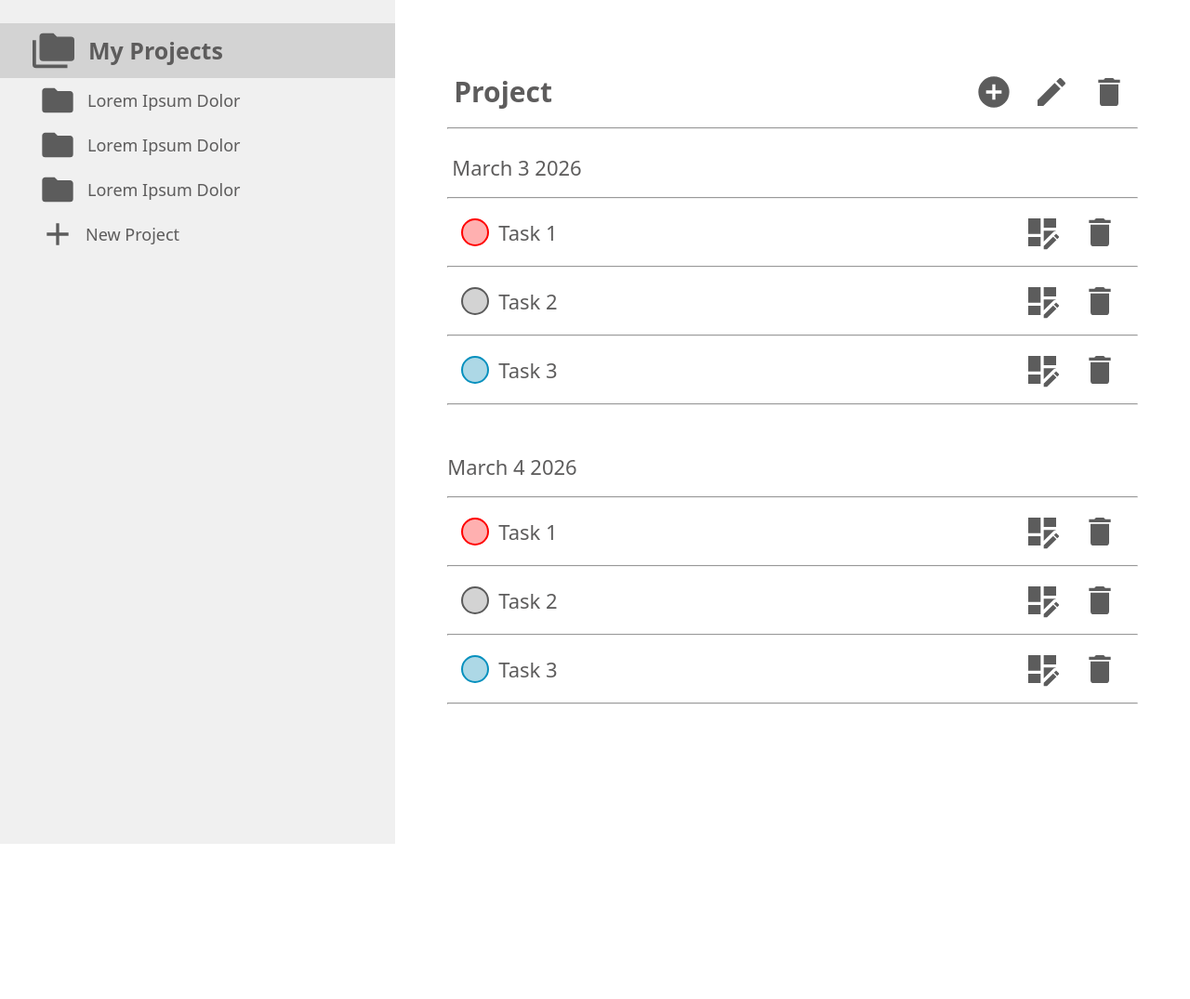
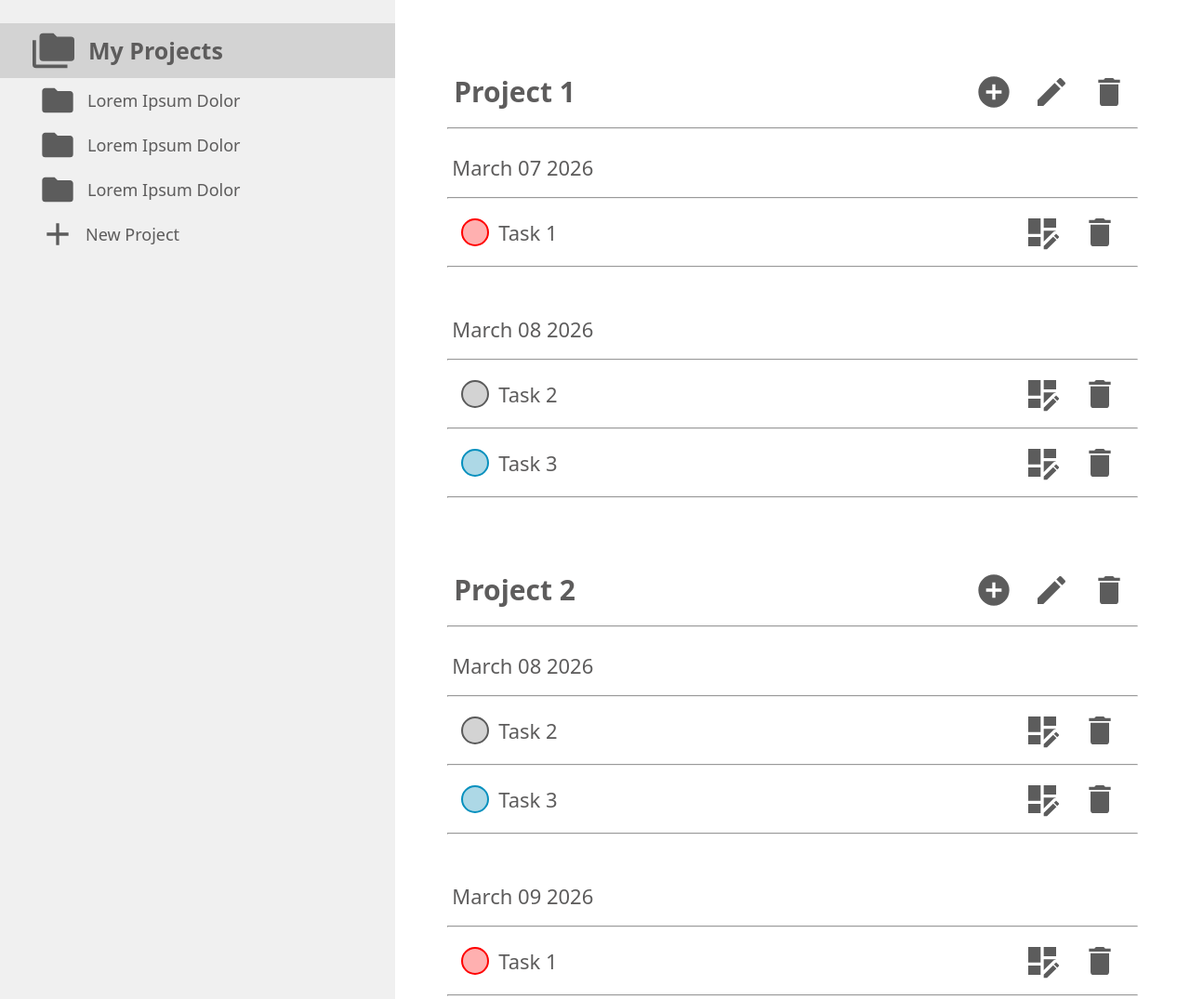
Before and after one commit to BrandonFitzpatricc/todo-list, a website built with webpack: page src/template.html in a window 1280 px wide. Shown: the top 1075 px of the page at 93% size. Before the commit the page ends 908 px from the top, so only its background shows below. Built offline with nearby package versions, Linux system fonts and the light colour scheme.

Commit message:
Write necessary functions for displaying open projects

```diff
--- a/src/scripts/index.js
+++ b/src/scripts/index.js
@@ -1,5 +1,17 @@
 import "../stylesheets/custom-reset.css";
 import "../stylesheets/style.css";
 
-import {addProject, deleteProject, findProject, toggleProject,
-        openAllProjects, getOpenProjects} from "./project-manager.js";
+import { projects, addProject } from "./project-manager.js";
+import { displayOpenProjects } from "./screen-controller.js";
+
+addProject("Project 1");
+projects[0].addTask("Task 1", "Description", "Mar 07 2026", "important");
+projects[0].addTask("Task 2", "Description", "Mar 08 2026", "semi-important");
+projects[0].addTask("Task 3", "Description", "Mar 08 2026", "not-important");
+
+addProject("Project 2");
+projects[1].addTask("Task 1", "Description", "Mar 09 2026", "important");
+projects[1].addTask("Task 2", "Description", "Mar 08 2026", "semi-important");
+projects[1].addTask("Task 3", "Description", "Mar 08 2026", "not-important");
+
+displayOpenProjects();
--- a/src/scripts/project-manager.js
+++ b/src/scripts/project-manager.js
@@ -40,5 +40,5 @@ const getOpenProjects = () => {
 
 const maxProjects = () => projects.length > 15;
 
-export { addProject, deleteProject, findProject, toggleProject,
+export { projects, addProject, deleteProject, findProject, toggleProject,
          openAllProjects, getOpenProjects, maxProjects };
--- a/src/scripts/project.js
+++ b/src/scripts/project.js
@@ -39,8 +39,8 @@ class Project {
         this.#isOpen = !this.#isOpen;
     }
 
-    addTask(title, description, dueDate, priority) {
-        this.#tasks.push(new Task(title, description, dueDate, priority));
+    addTask(name, description, date, priority) {
+        this.#tasks.push(new Task(name, description, date, priority));
     }
 
     deleteTask(id) {
@@ -51,10 +51,10 @@ class Project {
         this.#tasks.find(task => task.id === id);
     }
 
-    // Tasks are sorted by due date before being displayed so that they can be
+    // Tasks are sorted by date before being displayed so that they can be
     // grouped by these dates. Each date group is displayed in order.
     sortTasks() {
-        return this.#tasks.sort((task1, task2) => compareAsc(task1.dueDate, task2.dueDate));
+        return this.#tasks.sort((task1, task2) => compareAsc(task1.date, task2.date));
     }
 }
 
--- /dev/null
+++ b/src/scripts/screen-controller.js
@@ -0,0 +1,105 @@
+import addTask from "../icons/add-task.svg";
+import edit from "../icons/edit.svg"
+import trashCan from "../icons/delete.svg";
+import expandTask from "../icons/expand-task.svg";
+
+import { format } from "date-fns";
+
+import { getOpenProjects } from "./project-manager.js";
+import { createElement, Attribute } from "./element-factory.js";
+
+const mainContent = document.querySelector("#main-content");
+
+const displayOpenProjects = () => {
+    getOpenProjects().forEach(project => {
+        mainContent.appendChild(createProjectDisplay(project));
+    });
+}
+
+function createProjectDisplay(project) {
+    const projectDisplay = createElement("div", "", new Attribute("class", "project"));
+
+    const projectHeading = createElement("div", "",
+        new Attribute("class", "heading project-heading")
+    );
+
+    // The project name is created as an input rather than a div to allow it to be editable.
+    const projectName = createElement("input", "",
+        new Attribute("class", "name project-name"),
+        new Attribute("type", "text"),
+        new Attribute("value", project.name),
+        new Attribute("maxlength", "24"),
+        new Attribute("readonly")
+    );
+
+    const addTaskBtn = createIconBtn(addTask, "icon of a plus sign inside of a circle");
+
+    const editProjectBtn = createIconBtn(edit, "icon of a pen");
+
+    const deleteProjectBtn = createIconBtn(trashCan, "icon of a trash can");
+
+    projectHeading.append(projectName, addTaskBtn, editProjectBtn, deleteProjectBtn);
+
+    projectDisplay.append(projectHeading, createElement("hr", ""));
+
+    // Tasks within a project display are grouped by date. A task group will be created
+    // for each unique date within the tasks, and every task sharing that date will be
+    // added to the group.
+    let date = new Date(), taskGroup;
+    project.sortTasks().forEach(task => {
+        if(task.date.toDateString() !== date.toDateString()) {
+            date = task.date;
+
+            taskGroup = createElement("div", "", new Attribute("class", "task-group"));
+
+            projectDisplay.appendChild(taskGroup);
+
+            taskGroup.append(createElement("div", format(date, "MMMM dd yyyy"),
+                new Attribute("class", "date-heading")), createElement("hr", "")
+            );
+        }
+
+        taskGroup.append(createTaskDisplay(task), createElement("hr", ""));
+    });
+
+    return projectDisplay;
+}
+
+function createTaskDisplay(task) {
+    const taskDisplay = createElement("div", "", new Attribute("class", "task"));
+
+    const checkbox = createElement("input", "",
+        new Attribute("class", task.priority),
+        new Attribute("type", "checkbox")
+    );
+
+    const taskName = createElement("div", task.name,
+        new Attribute("class", "task-name")
+    );
+
+    const expandTaskBtn = createIconBtn(expandTask, "view and edit icon");
+
+    const deleteTaskBtn = createIconBtn(trashCan, "icon of a trash can");
+
+    taskDisplay.append(checkbox, taskName, expandTaskBtn, deleteTaskBtn);
+
+    return taskDisplay;
+}
+
+function createIconBtn(filePath, altText) {
+    const btn = createElement("button", "");
+
+    const icon = createElement("img", "",
+        new Attribute("class", "icon"),
+        new Attribute("src", filePath),
+        new Attribute("alt", altText),
+        new Attribute("width", "40"),
+        new Attribute("height", "40")
+    );
+
+    btn.appendChild(icon);
+
+    return btn;
+}
+
+export { displayOpenProjects };
--- a/src/scripts/task.js
+++ b/src/scripts/task.js
@@ -1,16 +1,16 @@
 class Task {
     #id;
-    #title;
+    #name;
     #description;
-    #dueDate;
+    #date;
     #priority;
     #isComplete;
 
-    constructor(title, description, dueDate, priority) {
+    constructor(name, description, date, priority) {
         this.#id = crypto.randomUUID();
-        this.#title = title;
+        this.#name = name;
         this.#description = description;
-        this.#dueDate = new Date(dueDate);
+        this.#date = new Date(date);
         this.#priority = priority;
         this.#isComplete = false;
     }
@@ -19,16 +19,16 @@ class Task {
         return this.#id;
     }
 
-    get title() {
-        return this.#title;
+    get name() {
+        return this.#name;
     }
 
     get description() {
         return this.#description;
     }
 
-    get dueDate() {
-        return this.#dueDate;
+    get date() {
+        return this.#date;
     }
 
     get priority() {
@@ -39,10 +39,10 @@ class Task {
         return this.isComplete;
     }
 
-    edit(title, description, dueDate, priority) {
-        this.#title = title;
+    edit(name, description, date, priority) {
+        this.#name = name;
         this.#description = description;
-        this.#dueDate = dueDate;
+        this.#date = date;
         this.#priority = priority;
     }
 
--- a/src/template.html
+++ b/src/template.html
@@ -35,7 +35,7 @@
     </div>
 
     <div id="main-content" class="main-content">
-        <div class="project">
+        <!-- <div class="project">
             <div class="heading project-heading">
                 <input class="name project-name" type="text" value="Project" maxlength="24" readonly>
                 <button><img class="icon" width="40" height="40" src="./icons/add-task.svg" alt="icon of a plus sign inside of a circle"></button>
@@ -110,7 +110,7 @@
 
                 <hr />
             </div>
-        </div>
+        </div> -->
 
         <!-- <div class="expanded-task">
             <button class="back-btn">Back to projects</button>
--- a/webpack.common.js
+++ b/webpack.common.js
@@ -22,6 +22,10 @@ export default {
       {
         test: /\.html$/i,
         use: ["html-loader"],
+      },
+      {
+        test: /\.(png|svg|jpg|jpeg|gif)$/i,
+        type: "asset/resource",
       }
     ],
   },
```
